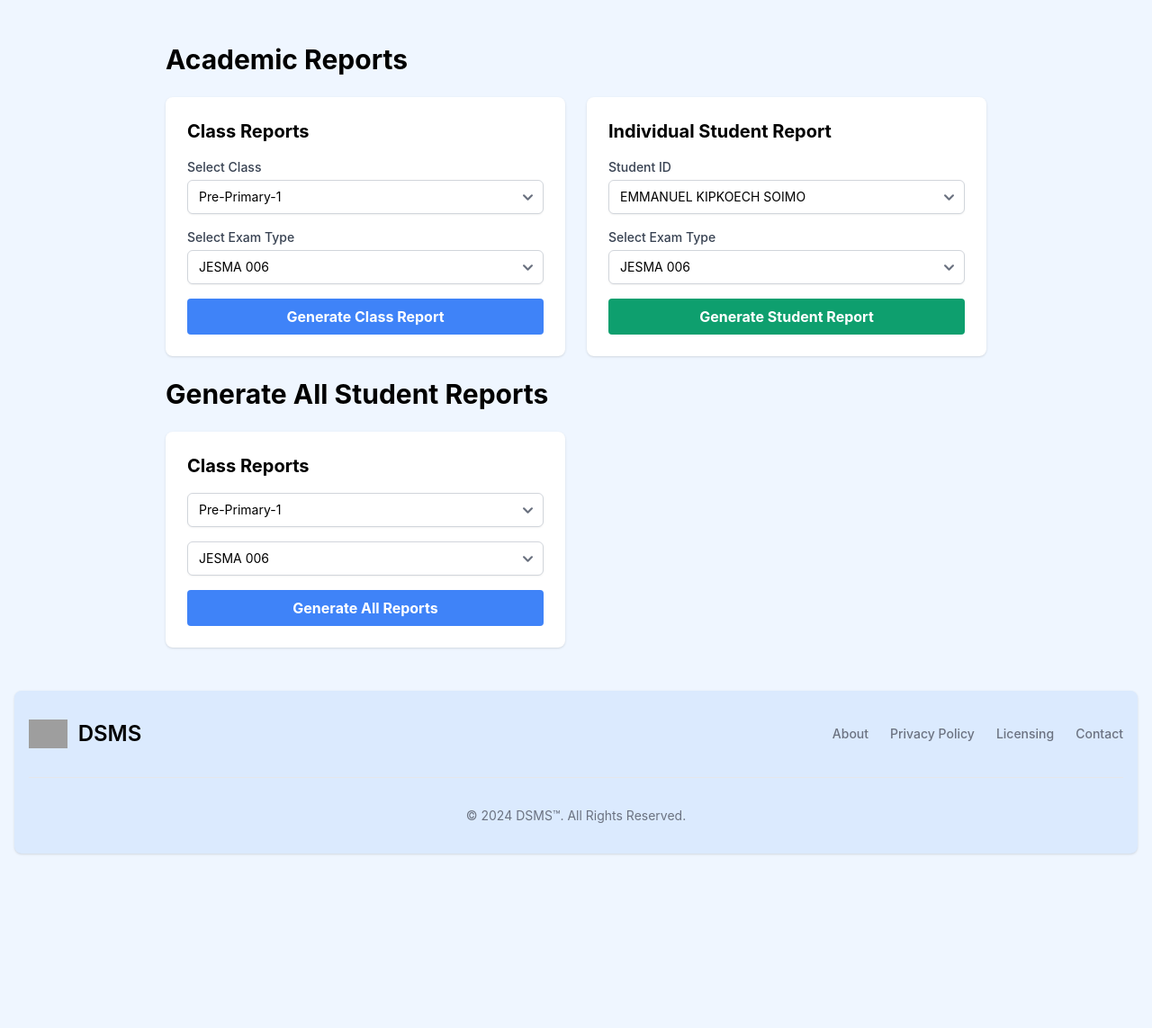
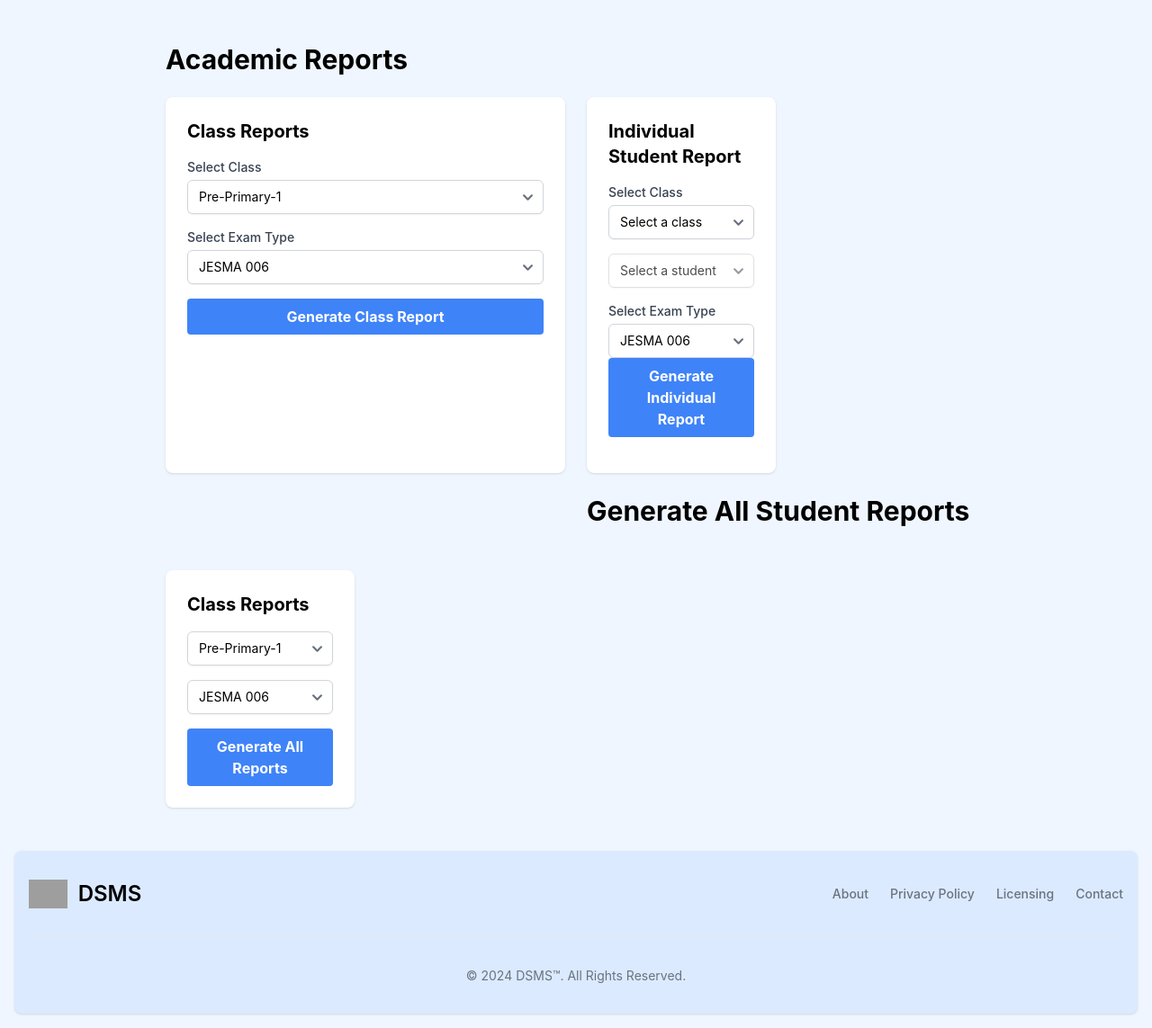
Before and after one commit to simlexx-k/djangoSchoolManager, a Django app: page /control/reports/ in a window 1280 px wide. Shown: the part 60-1203 px from the top of the page at 90% size. Before the commit the page ends 1010 px from the top, so only its background shows below. Run offline with Django 5.2, Linux system fonts and the light colour scheme; data comes from the database, SQL or seed files in the repository; both versions use the stored data as it was after the commit; style sheets or scripts are compiled from the project's sources; some libraries are stand-ins or nearby versions; grey boxes are pictures that could not be loaded.

Commit message:
Enabled report generation for individual students  and all students in a class.

```diff
--- a/administrator/urls.py
+++ b/administrator/urls.py
@@ -22,4 +22,5 @@ urlpatterns = [
     path('api/reports/class/<int:grade_id>/', generate_class_report, name='generate_class_report'),
     path('api/reports/student/<int:student_id>/', generate_student_report, name='generate_student_report'),
     path('control/api/reports/all-students/', views.generate_all_student_reports, name='generate_all_student_reports'),
+    path('control/api/get-students-by-grade/', views.get_students_by_grade, name='get_students_by_grade'),
 ]
--- a/administrator/views.py
+++ b/administrator/views.py
@@ -504,3 +504,8 @@ def generate_student_pdf(student, exam_type):
 
     buffer.seek(0)
     return buffer
+
+def get_students_by_grade(request):
+    grade_id = request.GET.get('grade_id')
+    students = LearnerRegister.objects.filter(grade_id=grade_id).values('id', 'name')
+    return JsonResponse(list(students), safe=False)
--- a/learners/models.py
+++ b/learners/models.py
@@ -5,15 +5,15 @@ class Grade(models.Model):
     GRADES = [
         ('Pre-Primary-1', 'Pre-Primary-1'),
         ('Pre-Primary-2', 'Pre-Primary-2'),
-        ('1', 'Grade 1'),
-        ('2', 'Grade 2'),
-        ('3', 'Grade 3'),
-        ('4', 'Grade 4'),
-        ('5', 'Grade 5'),
-        ('6', 'Grade 6'),
-        ('7', 'Grade 7'),
-        ('8', 'Grade 8'),
-        ('9', 'Grade 9'),
+        ('Grade 1', 'Grade 1'),
+        ('Grade 2', 'Grade 2'),
+        ('Grade 3', 'Grade 3'),
+        ('Grade 4', 'Grade 4'),
+        ('Grade 5', 'Grade 5'),
+        ('Grade 6', 'Grade 6'),
+        ('Grade 7', 'Grade 7'),
+        ('Grade 8', 'Grade 8'),
+        ('Grade 9', 'Grade 9'),
     ]
     grade_name = models.CharField(max_length=100, choices=GRADES, unique=True)
     grade_description = models.TextField()
--- a/templates/admin/report_options.html
+++ b/templates/admin/report_options.html
@@ -29,31 +29,34 @@
                 </button>
             </form>
         </div>
-
+        <div class="grid grid-cols-1 md:grid-cols-2 gap-6">
             <div class="bg-white dark:bg-gray-800 rounded-lg shadow p-6">
             <h2 class="text-xl font-bold mb-4">Individual Student Report</h2>
-            <form action="{% url 'generate_student_report' student_id=0 %}" method="get" id="studentReportForm">
+                <form action="{% url 'generate_student_report' student_id=0 %}" method="get" id="individual-report-form">
                     <div class="mb-4">
-                    <label for="student_id" class="block text-sm font-medium text-gray-700 dark:text-gray-300">Student ID</label>
-                    <select id="student_id" name="student_id" class="mt-1 block w-full py-2 px-3 border border-gray-300 bg-white rounded-md shadow-sm focus:outline-none focus:ring-indigo-500 focus:border-indigo-500 sm:text-sm">
-                        {% for student in students %}
-                            <label class="block text-sm font-medium text-gray-700 dark:text-gray-300" for="student_id">{{ student.name }}</label>
-                            <option value="{{ student.id }}">{{ student.name }}</option>
+                    <label for="class_id" class="block text-sm font-medium text-gray-700 dark:text-gray-300">Select Class</label>
+                    <select name="grade_id" id="grade-select" class="mt-1 block w-full py-2 px-3 border border-gray-300 bg-white rounded-md shadow-sm focus:outline-none focus:ring-indigo-500 focus:border-indigo-500 sm:text-sm">
+                        <option value="">Select a class</option>
+                        {% for grade in grades %}
+                            <option value="{{ grade.id }}">{{ grade.grade_name }}</option>
                         {% endfor %}
                     </select>
                     </div>
                     <div class="mb-4">
+                    <select name="student_id" id="student-select" class="mt-1 block w-full py-2 px-3 border border-gray-300 bg-white rounded-md shadow-sm focus:outline-none focus:ring-indigo-500 focus:border-indigo-500 sm:text-sm" disabled>
+                        <option value="">Select a student</option>
+                    </select>
+                    </div>
+                    <div class="mb-4">
                     <label for="exam_type" class="block text-sm font-medium text-gray-700 dark:text-gray-300">Select Exam Type</label>
-                    <select id="exam_type" name="exam_type" class="mt-1 block w-full py-2 px-3 border border-gray-300 bg-white rounded-md shadow-sm focus:outline-none focus:ring-indigo-500 focus:border-indigo-500 sm:text-sm">
+                    <select name="exam_type" class="mt-1 block w-full py-2 px-3 border border-gray-300 bg-white rounded-md shadow-sm focus:outline-none focus:ring-indigo-500 focus:border-indigo-500 sm:text-sm">
                         {% for exam_type in exam_types %}
                             <option value="{{ exam_type.exam_id }}">{{ exam_type.name }}</option>
                         {% endfor %}
                     </select>
+                    <button type="submit" id="generate-individual-report" class="w-full bg-blue-500 hover:bg-blue-700 text-white font-bold py-2 px-4 rounded" disabled>Generate Individual Report</button>
+                </form>
             </div>
-                <button type="submit" class="w-full bg-green-500 hover:bg-green-700 text-white font-bold py-2 px-4 rounded">
-                    Generate Student Report
-                </button>
-            </form>
         </div>
     </div>
     <br>
@@ -85,19 +88,41 @@
     </div>
 </div>
 
+<script src="https://code.jquery.com/jquery-3.6.0.min.js"></script>
 <script>
-document.getElementById('classReportForm').addEventListener('submit', function(e) {
-    e.preventDefault();
-    var classId = document.getElementById('class_id').value;
-    this.action = "{% url 'generate_class_report' 0 %}".replace('0', classId);
-    this.submit();
+$(document).ready(function() {
+    $('#grade-select').change(function() {
+        var gradeId = $(this).val();
+        if (gradeId) {
+            $.ajax({
+                url: '{% url "get_students_by_grade" %}',
+                data: {
+                    'grade_id': gradeId
+                },
+                success: function(data) {
+                    $('#student-select').empty();
+                    $('#student-select').append('<option value="">Select a student</option>');
+                    $.each(data, function(index, student) {
+                        $('#student-select').append('<option value="' + student.id + '">' + student.name + '</option>');
+                    });
+                    $('#student-select').prop('disabled', false);
+                }
+            });
+        } else {
+            $('#student-select').empty();
+            $('#student-select').append('<option value="">Select a student</option>');
+            $('#student-select').prop('disabled', true);
+            $('#generate-individual-report').prop('disabled', true);
+        }
     });
 
-document.getElementById('studentReportForm').addEventListener('submit', function(e) {
-    e.preventDefault();
-    var studentId = document.getElementById('student_id').value;
-    this.action = "{% url 'generate_student_report' 0 %}".replace('0', studentId);
-    this.submit();
+    $('#student-select').change(function() {
+        if ($(this).val()) {
+            $('#generate-individual-report').prop('disabled', false);
+        } else {
+            $('#generate-individual-report').prop('disabled', true);
+        }
+    });
 });
 </script>
 {% endblock %}
```
Also changed, not shown: db.sqlite3, learners/migrations/0012_alter_grade_grade_name.py (added). Lines whose indentation alone changed are shown as unchanged.
